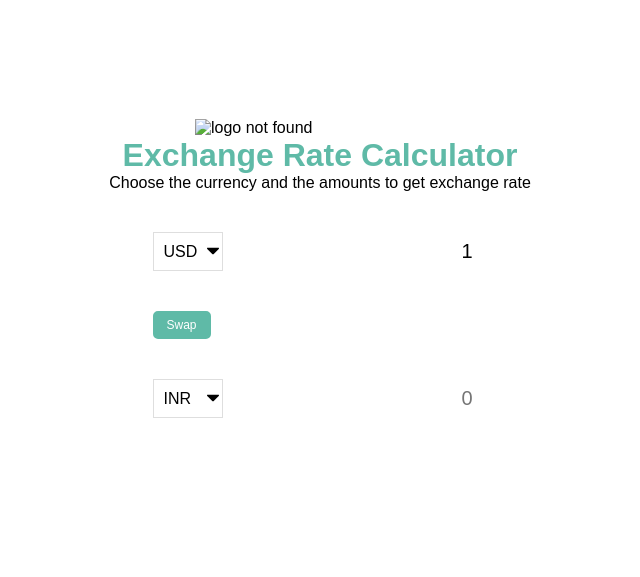
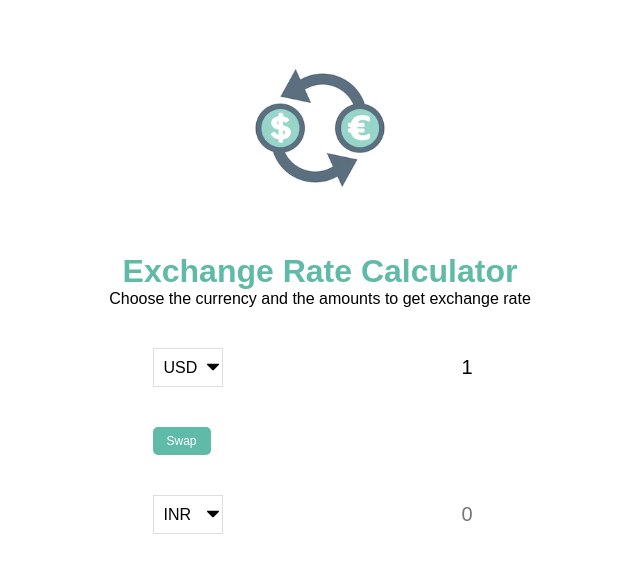
Before and after one commit to srishtiagrawal/currency-exchanger, a plain HTML site: page index.html in a window 1280 px wide. Shown: the part 112-689 px from the top of the page, without its empty margins (320-960 px from the left). Drawn offline with Linux system fonts and the light colour scheme; no server answers.

Commit message:
Update index.html

```diff
--- a/index.html
+++ b/index.html
@@ -8,7 +8,7 @@
     <link rel="stylesheet" href="styles.css">
 </head>
 <body>
-    <img src="img/logo.png" alt="logo not found" srcset="" class="logo-img">
+    <img src="logo.png" alt="logo not found" srcset="" class="logo-img">
     <h1>Exchange Rate Calculator</h1>
     <p>Choose the currency and the amounts to get exchange rate</p>
     <div class="container">
```
